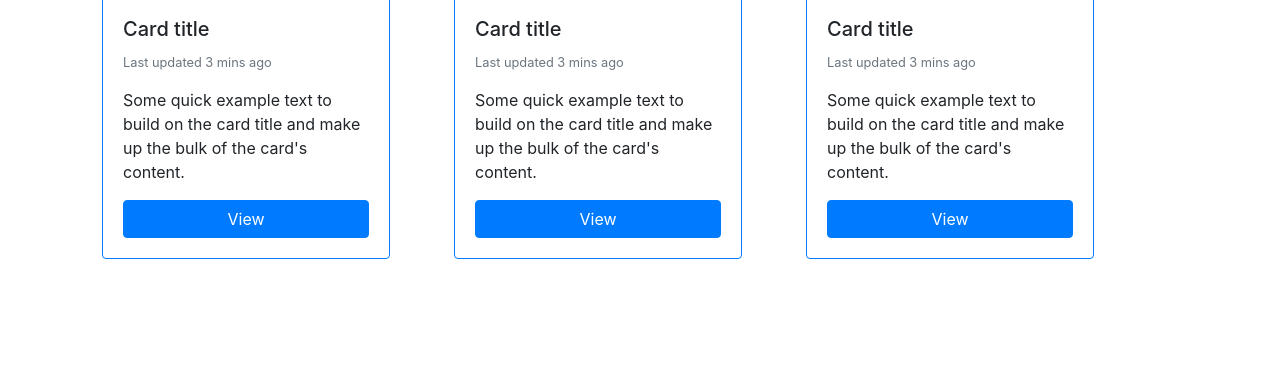
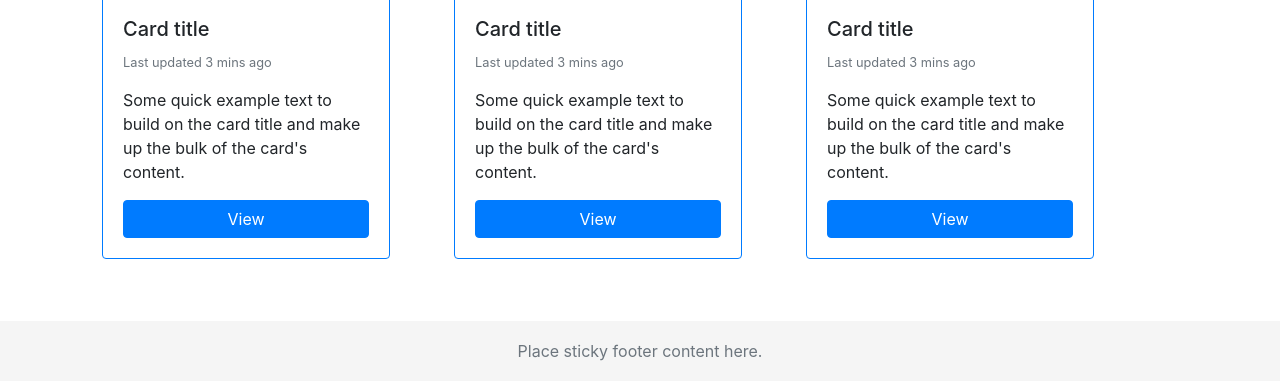
Before and after one commit to winterprogram/winterprogram.github.io, a plain HTML site: page index.html in a window 1280 px wide. Shown: the part 588-969 px from the top of the page. Before the commit the page ends 879 px from the top, so only its background shows below. Drawn offline with nearby package versions, Linux system fonts and the light colour scheme.

Commit message:
adding footer

```diff
--- a/index.html
+++ b/index.html
@@ -7,6 +7,28 @@
     <style type="text/css">
         .padding {
             padding: 2rem;
+        }
+
+        html {
+            position: relative;
+            min-height: 100%;
+        }
+        body{
+            margin-bottom: 90px;
+        }
+
+        .footer {
+            position: absolute;
+            bottom: 0;
+            width: 100%;
+            height: 60px;
+            line-height: 60px;
+            background-color: #f5f5f5;
+            text-align: center;
+        }
+        .container{
+            width: auto;
+            padding: 0 15px;
         }
     </style>
 </head>
@@ -100,6 +122,12 @@
                 </div>
             </div>
         </div>
+        <!-- adding footer -->
+        <footer class="footer fixed-bottom">
+            <div class="container">
+                <span class="text-muted">Place sticky footer content here.</span>
+            </div>
+        </footer>
 
     </div>
 
```
